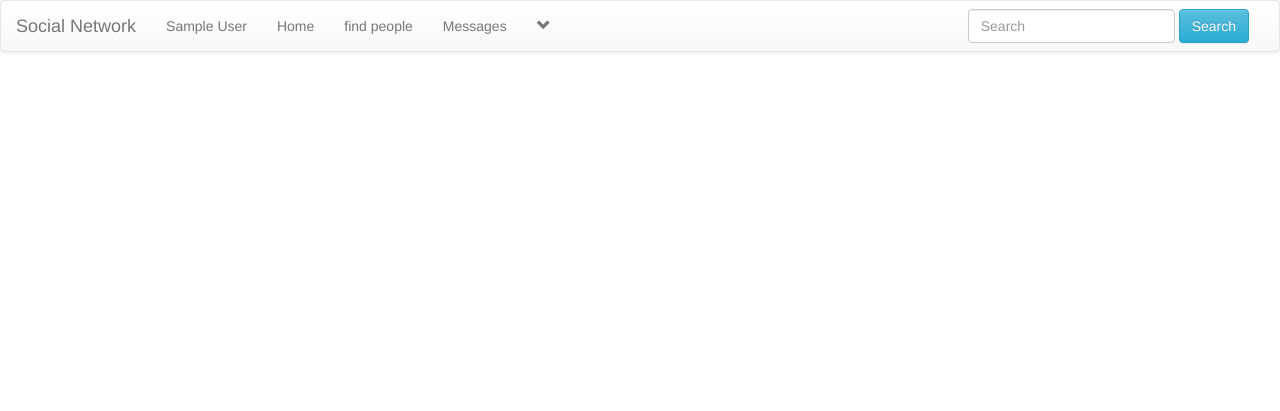
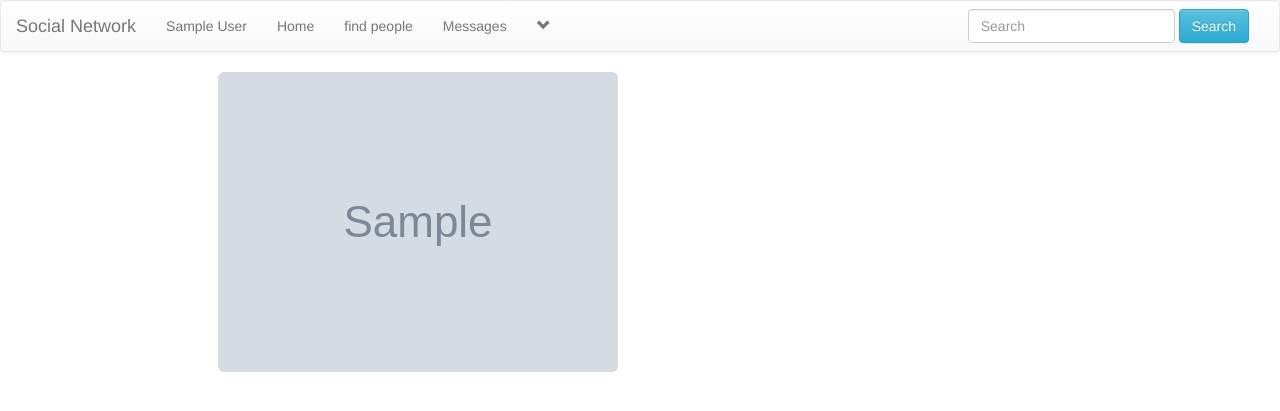
Before and after one commit to OrionJoshi/Social-Network, a PHP site: page /profile.php in a window 1280 px wide. Shown: the top 411 px of the page. Run offline with PHP 8.4, Linux system fonts and the light colour scheme; the visitor is signed in with stand-in values (Sample User, id 1); tables that the repository leaves empty or names only in its code hold one stand-in row (values such as "Sample post"); grey boxes marked "Sample" are stand-in pictures.

Commit message:
user cover image added

```diff
--- a/profile.php
+++ b/profile.php
@@ -31,6 +31,18 @@
 
 </head>
 <body>
-
+    <div class="row">
+        <div class="col-sm-2">
+        </div>
+        <div class="col-sm-8">
+            <?php
+                echo"
+                    <div>
+                        <div><img class='img-rounded' src='$user_cover' alt ='cover'</div>
+                    </div>
+                ";
+            ?>
+        </div>
+    </div>
 </body>
 </html>
```
